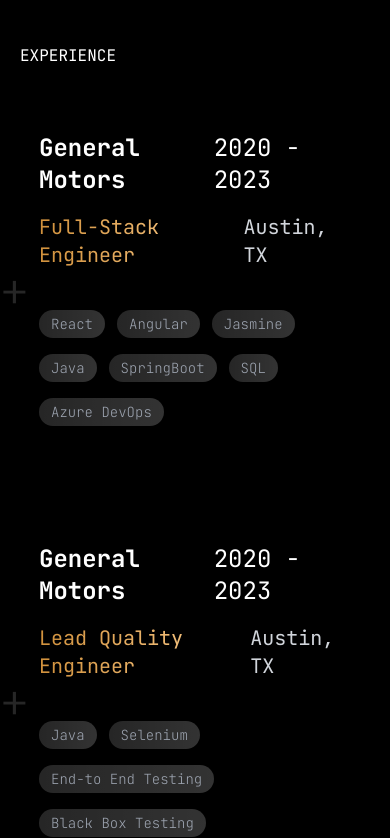
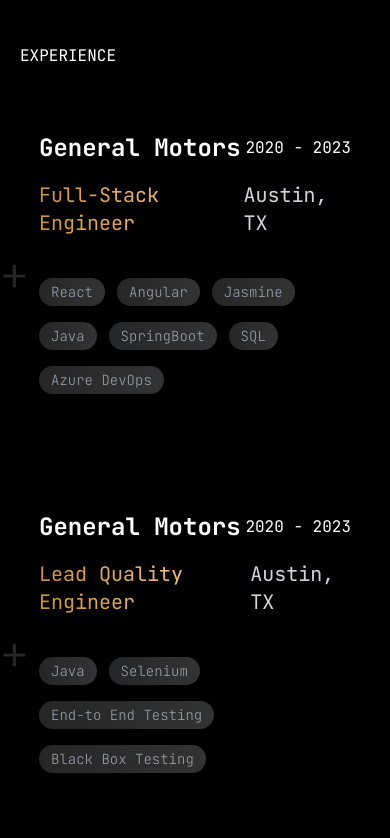
Before and after one commit to brandenrbasche/brb-portfolio-v3, a Next.js app in the folder brb-portfolio-3/: page / in a window 390 px wide. Shown: the part 1647-2485 px from the top of the page. Built offline with nearby package versions, Linux system fonts and the light colour scheme; a web font is replaced by a local one.

Commit message:
updated text responsivity for dates

```diff
--- a/brb-portfolio-3/components/ui/ExperienceCard.tsx
+++ b/brb-portfolio-3/components/ui/ExperienceCard.tsx
@@ -49,8 +49,8 @@
                 <motion.div layout className='w-[90vw] space-y-3 pr-[10vw]'>
                     {/* COMPANY NAME & DATE */}
                     <motion.div layout className='flex items-center justify-between'>
-                        <Reveal><h1 className='text-2xl font-bold'>{company}</h1></Reveal>
-                        <Reveal><h2 className='text-2xl'>{dates}</h2></Reveal>
+                        <Reveal><h1 className='text-2xl md:text-xl font-bold'>{company}</h1></Reveal>
+                        <Reveal><h2 className='lg:text-2xl md:text-xl'>{dates}</h2></Reveal>
                     </motion.div>
                     {/* JOB TITLE & LOCATION */}
                     <motion.div layout className='flex items-center justify-between'>
```
